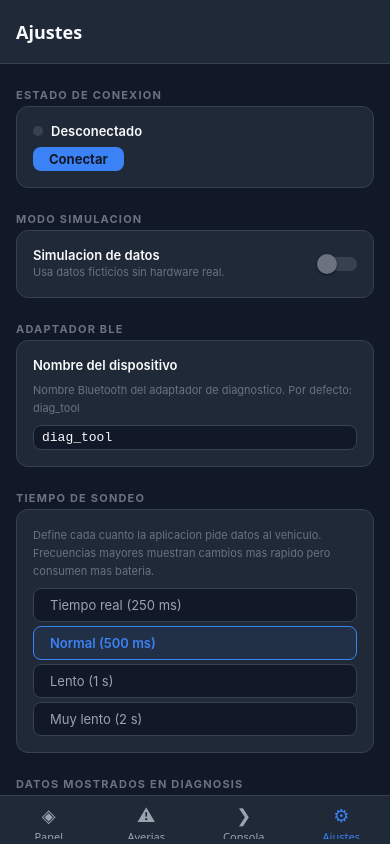
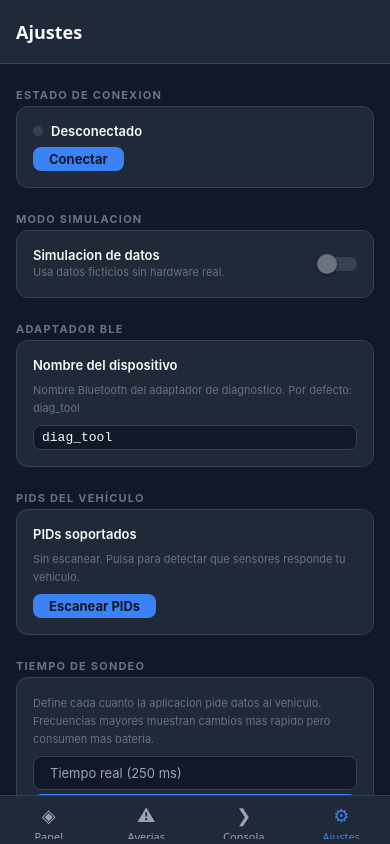
Before and after one commit to gorkaftv1/TFT-CAN-BLE-system, a React Native app in the folder mobile-app/: screen /Ajustes in a window 390 px wide. Built offline with nearby package versions, Linux system fonts and the light colour scheme.

Commit message:
feat(mobile-app): probe_pids — auto-scan al conectar, boton re-scan en Settings, monitor filtra PIDs soportados

```diff
--- a/mobile-app/App.tsx
+++ b/mobile-app/App.tsx
@@ -4,14 +4,17 @@ import { SafeAreaProvider } from 'react-native-safe-area-context';
 import { AppNavigator } from './src/navigation/AppNavigator';
 import { useSettingsStore } from './src/stores/settingsStore';
 import { useDashboardStore } from './src/stores/dashboardStore';
+import { usePidSupportStore } from './src/stores/pidSupportStore';
 
 export default function App() {
   const loadSettings  = useSettingsStore((s) => s.loadFromStorage);
   const loadDashboard = useDashboardStore((s) => s.loadFromStorage);
+  const loadPidCache  = usePidSupportStore((s) => s.load);
 
   useEffect(() => {
     void loadSettings();
     void loadDashboard();
+    void loadPidCache();
   }, []);
 
   return (
--- a/mobile-app/src/domain/services/VehicleService.ts
+++ b/mobile-app/src/domain/services/VehicleService.ts
@@ -3,6 +3,7 @@ import { MonitorSample } from '../models/MonitorSample';
 import { useVehicleStore, PidSample } from '../../stores/vehicleStore';
 import { useDashboardStore } from '../../stores/dashboardStore';
 import { useSettingsStore } from '../../stores/settingsStore';
+import { usePidSupportStore } from '../../stores/pidSupportStore';
 import { LogService } from './LogService';
 import { PID_MAP } from '../../config/obd_pids';
 
@@ -46,7 +47,11 @@ export class VehicleService {
     if (stopMonitor) return;
 
     const widgets = useDashboardStore.getState().widgets;
-    const pids = widgets.filter((w) => w.visible).map((w) => w.pid);
+    const supported = usePidSupportStore.getState().supportedPids;
+    const pids = widgets
+      .filter((w) => w.visible)
+      .map((w) => w.pid)
+      .filter((pid) => supported === null || supported.includes(pid));
 
     if (pids.length === 0) {
       LogService.add('warning', 'monitor_start — no active sensors');
--- a/mobile-app/src/infrastructure/BleAdapter.ts
+++ b/mobile-app/src/infrastructure/BleAdapter.ts
@@ -153,6 +153,10 @@ export class BleAdapter implements IVehicleAdapter {
 
   async getVin(): Promise<string> {
     return await this.request({ cmd: 'vin' });
+  }
+
+  async probeAvailablePids(): Promise<number[]> {
+    return await this.request<number[]>({ cmd: 'probe_pids' });
   }
 
   async getSessions(limit = 50): Promise<any[]> {
--- a/mobile-app/src/infrastructure/IVehicleAdapter.ts
+++ b/mobile-app/src/infrastructure/IVehicleAdapter.ts
@@ -15,4 +15,5 @@ export interface IVehicleAdapter {
   getSessionCommands(sessionId: number): Promise<any[]>;
   setUdsSession(sessionType: number): Promise<{ session_type: number; p2_server_ms: number; p2_extended_ms: number }>;
   readUdsDid(did: string): Promise<{ did: string; name: string; value: string | number; unit: string }>;
+  probeAvailablePids(): Promise<number[]>;
 }
--- a/mobile-app/src/infrastructure/MockAdapter.ts
+++ b/mobile-app/src/infrastructure/MockAdapter.ts
@@ -70,6 +70,11 @@ export class MockAdapter implements IVehicleAdapter {
     }
     return result;
   }
+  async probeAvailablePids(): Promise<number[]> {
+    await new Promise((r) => setTimeout(r, 400));
+    return PIDS.map((p) => p.pid);
+  }
+
   async getSessions(): Promise<any[]> { return []; }
   async getSessionSamples(): Promise<any[]> { return []; }
   async getSessionCommands(): Promise<any[]> { return []; }
--- a/mobile-app/src/screens/settings/SettingsScreen.tsx
+++ b/mobile-app/src/screens/settings/SettingsScreen.tsx
@@ -8,6 +8,7 @@ import { Ionicons } from '@expo/vector-icons';
 import { useConnectionStore } from '../../stores/connectionStore';
 import { useDashboardStore, Widget } from '../../stores/dashboardStore';
 import { useSettingsStore } from '../../stores/settingsStore';
+import { usePidSupportStore } from '../../stores/pidSupportStore';
 import { useVehicleStore } from '../../stores/vehicleStore';
 import { ScanModal, useConnectionFlow } from '../../components/ConnectionFlowModals';
 import { colors, fontSize, spacing } from '../../shared/theme';
@@ -71,6 +72,8 @@ export function SettingsScreen() {
     deviceName, monitorIntervalMs, useMock, loaded: settingsLoaded,
     setDeviceName, setMonitorInterval, setUseMock, loadFromStorage: loadSettings,
   } = useSettingsStore();
+
+  const { supportedPids, probing, lastProbed, probe, clear: clearPids } = usePidSupportStore();
 
   const { scanOpen, openScan, closeScan } = useConnectionFlow();
   const [deviceNameInput, setDeviceNameInput] = useState(deviceName);
@@ -223,6 +226,43 @@ export function SettingsScreen() {
           </>
         )}
 
+        {/* ── PIDs del vehiculo ── */}
+        {!useMock && (
+          <>
+            <Text style={styles.sectionTitle}>PIDs del vehículo</Text>
+            <View style={styles.card}>
+              <Text style={styles.settingLabel}>PIDs soportados</Text>
+              <Text style={styles.settingHint}>
+                {supportedPids === null
+                  ? 'Sin escanear. Pulsa para detectar que sensores responde tu vehiculo.'
+                  : `${supportedPids.length} PIDs detectados${lastProbed ? ` · ${new Date(lastProbed).toLocaleTimeString()}` : ''}`}
+              </Text>
+              <View style={styles.pidBtnRow}>
+                <TouchableOpacity
+                  style={[styles.pidScanBtn, probing && styles.pidScanBtnDisabled]}
+                  onPress={() => void probe()}
+                  disabled={probing}
+                  activeOpacity={0.75}
+                >
+                  <Text style={styles.pidScanBtnLabel}>
+                    {probing ? 'Escaneando...' : supportedPids === null ? 'Escanear PIDs' : 'Re-escanear'}
+                  </Text>
+                </TouchableOpacity>
+                {supportedPids !== null && (
+                  <TouchableOpacity style={styles.pidClearBtn} onPress={clearPids} activeOpacity={0.75}>
+                    <Text style={styles.pidClearBtnLabel}>Borrar</Text>
+                  </TouchableOpacity>
+                )}
+              </View>
+              {supportedPids !== null && supportedPids.length > 0 && (
+                <Text style={styles.pidList}>
+                  {supportedPids.map((p) => '0x' + p.toString(16).toUpperCase()).join('  ')}
+                </Text>
+              )}
+            </View>
+          </>
+        )}
+
         {/* ── Tiempo de sondeo ── */}
         <Text style={styles.sectionTitle}>Tiempo de sondeo</Text>
         <View style={styles.card}>
@@ -349,6 +389,15 @@ const styles = StyleSheet.create({
   selectAllBtn:   { paddingHorizontal: spacing.sm, paddingVertical: spacing.xs, borderRadius: 6, borderWidth: 1, borderColor: colors.primary },
   selectAllLabel: { fontSize: fontSize.xs, color: colors.primary, fontWeight: '600' },
 
+  // PID scan
+  pidBtnRow:         { flexDirection: 'row', gap: spacing.sm, alignItems: 'center' },
+  pidScanBtn:        { paddingHorizontal: spacing.md, paddingVertical: spacing.xs, borderRadius: 8, backgroundColor: colors.primary },
+  pidScanBtnDisabled:{ opacity: 0.5 },
+  pidScanBtnLabel:   { fontSize: fontSize.sm, fontWeight: '700', color: colors.background },
+  pidClearBtn:       { paddingHorizontal: spacing.md, paddingVertical: spacing.xs, borderRadius: 8, borderWidth: 1, borderColor: colors.border },
+  pidClearBtnLabel:  { fontSize: fontSize.sm, color: colors.textMuted },
+  pidList:           { fontSize: fontSize.xs, color: colors.textSecondary, fontFamily: 'monospace', lineHeight: 18 },
+
   // Widget list
   widgetList: { paddingHorizontal: spacing.md, paddingTop: spacing.xs, gap: spacing.sm },
   widgetRow: {
--- a/mobile-app/src/stores/connectionStore.ts
+++ b/mobile-app/src/stores/connectionStore.ts
@@ -3,6 +3,7 @@ import { getAdapter } from '../infrastructure/adapterFactory';
 import { BleAdapter, ScannedDevice } from '../infrastructure/BleAdapter';
 import { VehicleService } from '../domain/services/VehicleService';
 import { useVehicleStore } from './vehicleStore';
+import { usePidSupportStore } from './pidSupportStore';
 import { LogService } from '../domain/services/LogService';
 
 export type ConnectionStatus = 'disconnected' | 'scanning' | 'connecting' | 'connected';
@@ -59,6 +60,7 @@ export const useConnectionStore = create<ConnectionState>((set, get) => ({
       set({ status: 'connected', deviceName: deviceLabel });
       LogService.add('info', `Conectado a ${deviceLabel}`);
       VehicleService.fetchVin();
+      void usePidSupportStore.getState().probe();
     } catch (e) {
       const msg = e instanceof Error ? e.message : String(e);
       set({ status: 'disconnected', error: msg });
--- /dev/null
+++ b/mobile-app/src/stores/pidSupportStore.ts
@@ -0,0 +1,53 @@
+import AsyncStorage from '@react-native-async-storage/async-storage';
+import { create } from 'zustand';
+import { getAdapter } from '../infrastructure/adapterFactory';
+import { LogService } from '../domain/services/LogService';
+
+const STORAGE_KEY = '@supported_pids_v1';
+
+interface PidSupportState {
+  supportedPids: number[] | null;
+  probing: boolean;
+  lastProbed: number | null;
+  probe: () => Promise<void>;
+  load: () => Promise<void>;
+  clear: () => void;
+}
+
+export const usePidSupportStore = create<PidSupportState>((set, get) => ({
+  supportedPids: null,
+  probing: false,
+  lastProbed: null,
+
+  probe: async () => {
+    if (get().probing) return;
+    set({ probing: true });
+    try {
+      LogService.add('info', 'probe_pids — escaneando PIDs disponibles...');
+      const pids = await getAdapter().probeAvailablePids();
+      const ts = Date.now();
+      set({ supportedPids: pids, lastProbed: ts, probing: false });
+      await AsyncStorage.setItem(STORAGE_KEY, JSON.stringify({ pids, ts }));
+      LogService.add('info', `probe_pids — ${pids.length} PIDs soportados: ${pids.map((p) => '0x' + p.toString(16).toUpperCase()).join(', ')}`);
+    } catch (e) {
+      const msg = e instanceof Error ? e.message : String(e);
+      LogService.add('error', `probe_pids error: ${msg}`);
+      set({ probing: false });
+    }
+  },
+
+  load: async () => {
+    try {
+      const raw = await AsyncStorage.getItem(STORAGE_KEY);
+      if (raw) {
+        const { pids, ts } = JSON.parse(raw) as { pids: number[]; ts: number };
+        if (Array.isArray(pids)) set({ supportedPids: pids, lastProbed: ts });
+      }
+    } catch { /* ignore */ }
+  },
+
+  clear: () => {
+    set({ supportedPids: null, lastProbed: null });
+    void AsyncStorage.removeItem(STORAGE_KEY);
+  },
+}));
```
